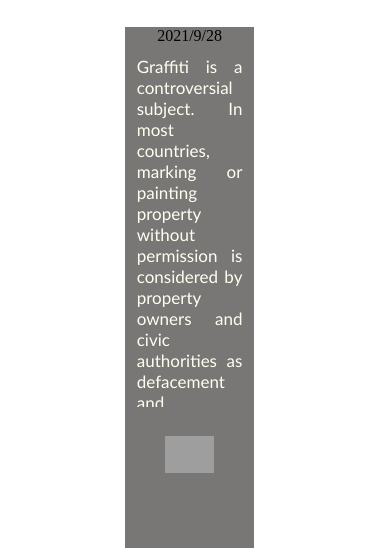
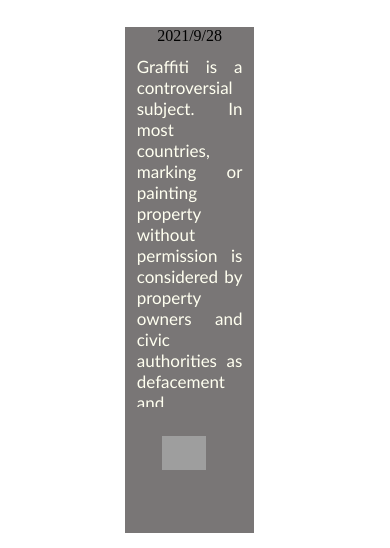
Before and after one commit to SophieKoenig/GraffittiBlog, a plain HTML site: page index.html in a window 390 px wide. Shown: the part 216-764 px from the top of the page. Drawn offline with Linux system fonts and the light colour scheme; grey boxes are pictures that could not be loaded.

Commit message:
fixed boxsize

```diff
--- a/style/mediaqueries.scss
+++ b/style/mediaqueries.scss
@@ -4,6 +4,12 @@
   // }
   li {
     font-size: 14px;
+  }
+  .imageBox {
+    width: 30vw;
+  }
+  .article1 {
+    height: 15vh;
   }
   .footerText {
     // font-size: 14px;
```
Also changed, not shown: style/style.css, 1 other file.
